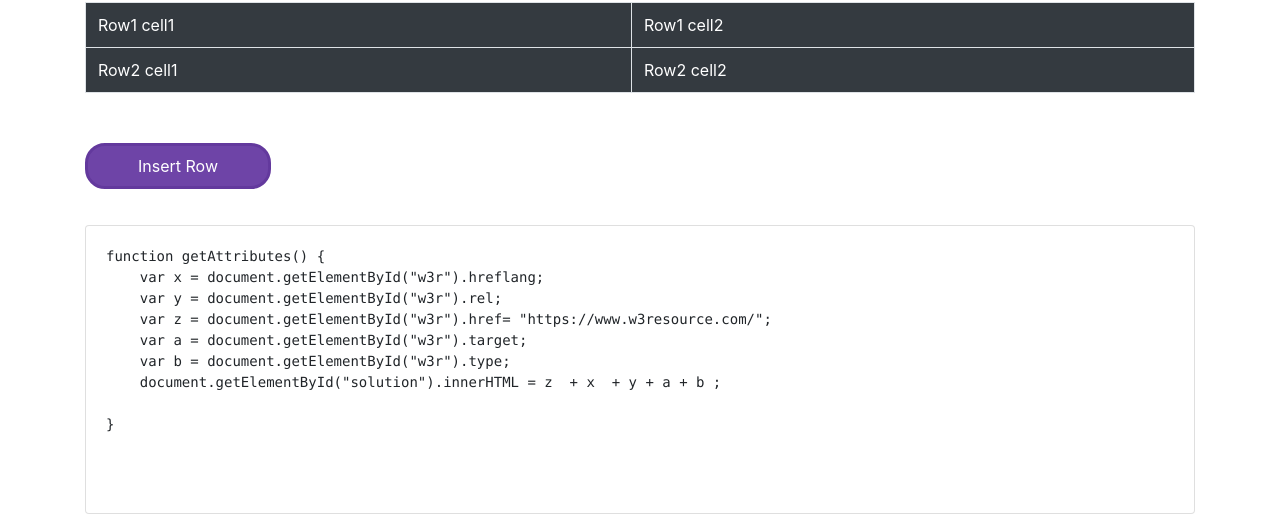
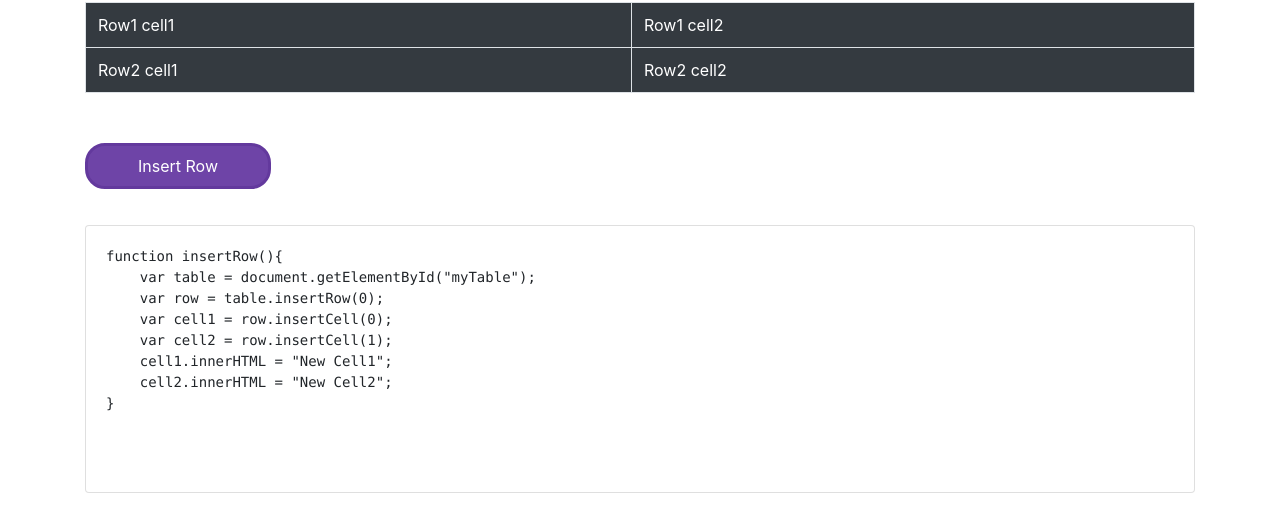
Before and after one commit to alvinjackson101/js-dom-exercises, a plain HTML site: page five.html in a window 1280 px wide. Shown: the part 433-947 px from the top of the page. After the commit the page ends 926 px from the top, so only its background shows below. Drawn offline with nearby package versions, Linux system fonts and the light colour scheme.

Commit message:
updated 5

```diff
--- a/five.html
+++ b/five.html
@@ -82,14 +82,13 @@
                 <div class="card-body">
 
                         <pre type="text/javascript">
-function getAttributes() {
-    var x = document.getElementById("w3r").hreflang;
-    var y = document.getElementById("w3r").rel;
-    var z = document.getElementById("w3r").href= "https://www.w3resource.com/";
-    var a = document.getElementById("w3r").target;
-    var b = document.getElementById("w3r").type;
-    document.getElementById("solution").innerHTML = z  + x  + y + a + b ;
-
+function insertRow(){
+    var table = document.getElementById("myTable");
+    var row = table.insertRow(0);
+    var cell1 = row.insertCell(0);
+    var cell2 = row.insertCell(1);
+    cell1.innerHTML = "New Cell1";
+    cell2.innerHTML = "New Cell2";
 }
 
                         </pre>
```
